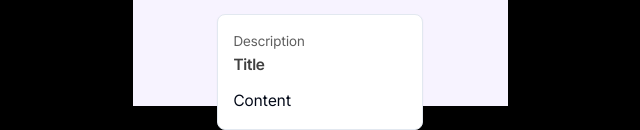
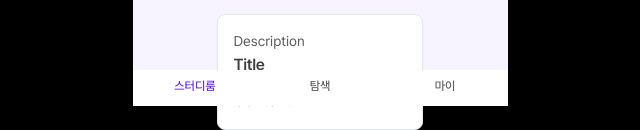
Before and after one commit to SuaJeong-winter/Swith_snProject, a Next.js app: page / in a window 1280 px wide. Shown: the part 694-824 px from the top of the page, without its empty margins (320-960 px from the left). Built offline with nearby package versions, Linux system fonts and the light colour scheme.

Commit message:
feat: bottom-nav-bar 컴포넌트 추가

```diff
--- a/app/layout.tsx
+++ b/app/layout.tsx
@@ -22,7 +22,7 @@ export default function RootLayout({
   return (
     <html lang="ko">
       <body className={cn('bg-black', pretendard.className)}>
-        <div className="mx-auto w-full max-w-[375px]">{children}</div>
+        <div className="relative mx-auto w-full max-w-[375px]">{children}</div>
       </body>
     </html>
   )
--- a/app/page.tsx
+++ b/app/page.tsx
@@ -1,3 +1,4 @@
+import BottomNavBar from '~/components/common/bottom-nav-bar'
 import { Button } from '~/components/ui/button'
 import {
   Card,
@@ -11,7 +12,7 @@ import { Tabs, TabsList, TabsTrigger } from '~/components/ui/tabs'
 
 export default function Home() {
   return (
-    <div className="flex h-dvh w-full items-center justify-center bg-[#F7F3FF]">
+    <div className="flex h-dvh w-full flex-col items-center justify-center bg-[#F7F3FF]">
       <div className="flex flex-col gap-8">
         <div className="grid grid-cols-2 items-center justify-center gap-4">
           <span className="col-span-2 w-full">Buttons</span>
@@ -109,6 +110,7 @@ export default function Home() {
           </Card>
         </div>
       </div>
+      <BottomNavBar />
     </div>
   )
 }
--- /dev/null
+++ b/src/components/common/bottom-nav-bar.tsx
@@ -0,0 +1,33 @@
+'use client'
+
+import Link from 'next/link'
+import { usePathname } from 'next/navigation'
+
+import { cn } from '~/utils/cn'
+
+const links = [
+  { name: '스터디룸', icon: <></>, path: '/' },
+  { name: '탐색', icon: <></>, path: '/explore' },
+  { name: '마이', icon: <></>, path: '/my' },
+] as const
+
+export default function BottomNavBar() {
+  const pathname = usePathname()
+
+  return (
+    <div className="fixed bottom-0 grid w-full max-w-[375px] grid-cols-3 bg-background text-xs">
+      {links.map((link) => (
+        <Link key={`bnb-link-${link.name}`} href={link.path}>
+          <div
+            className={cn(
+              'flex flex-col items-center justify-center pb-3 pt-2 font-medium text-meetie-gray-60',
+              pathname.startsWith(link.path) && 'text-primary',
+            )}
+          >
+            {link.name}
+          </div>
+        </Link>
+      ))}
+    </div>
+  )
+}
```
